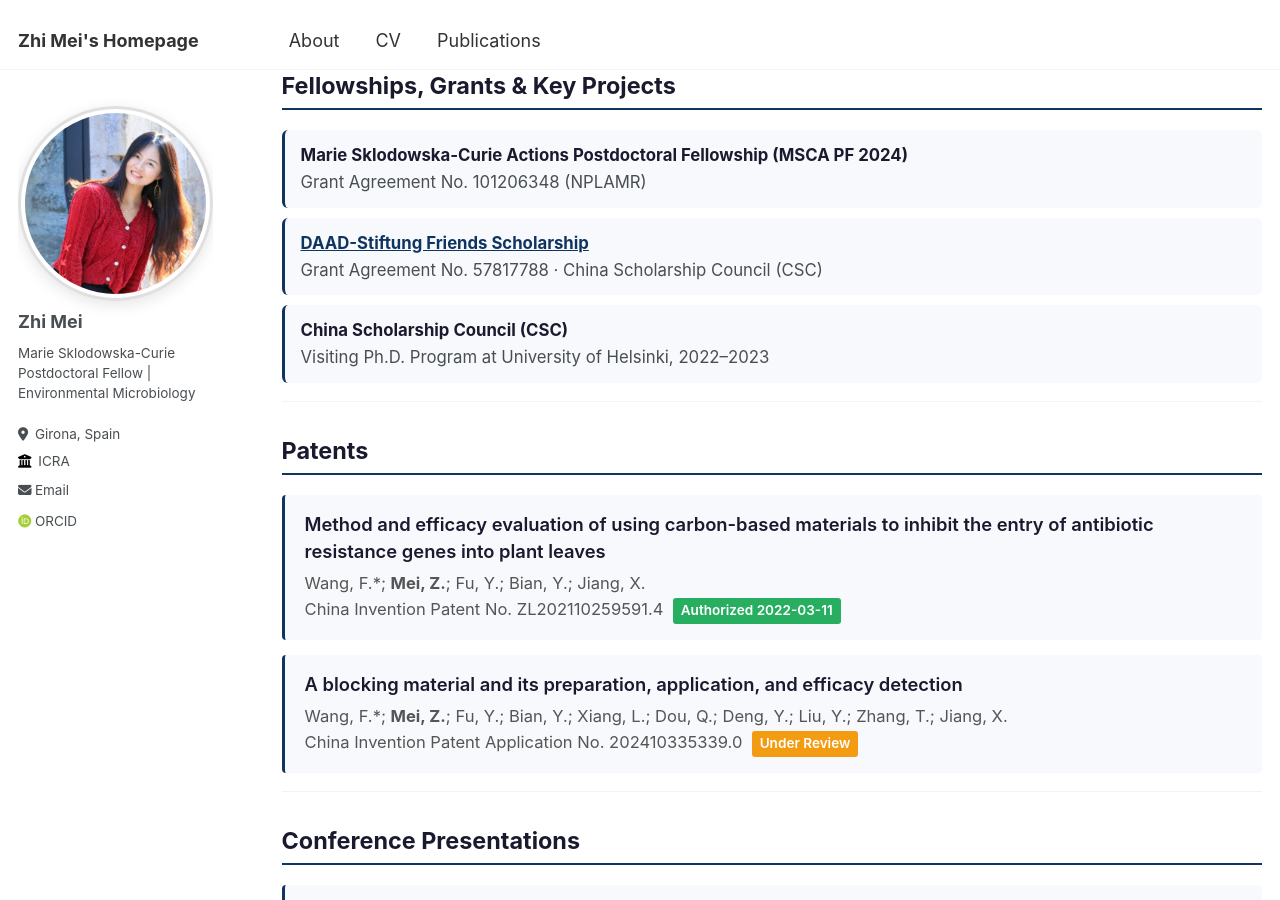
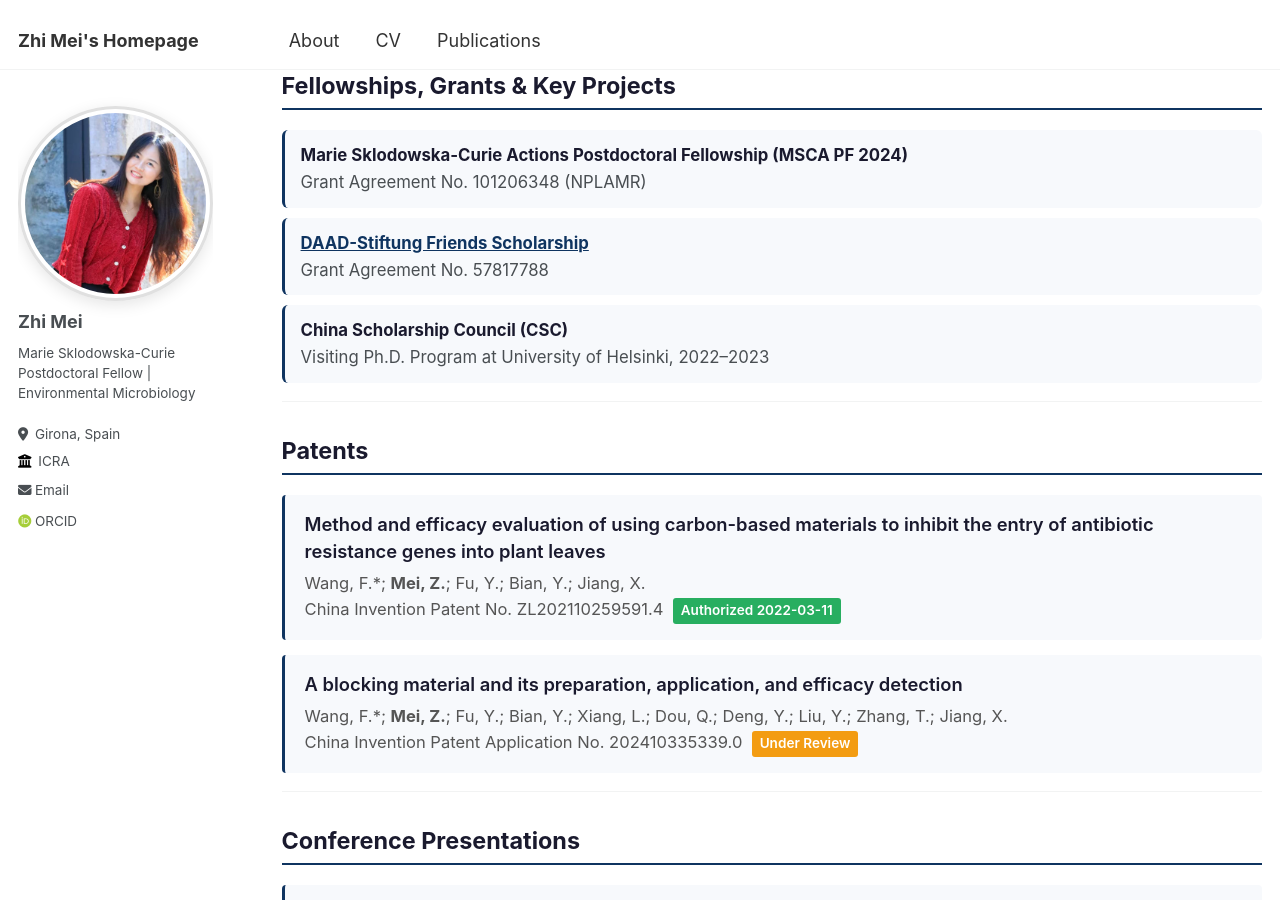
Before and after one commit to XxFChen/ZhiMei, a Jekyll site: the page built from _pages/cv.md, in a window 1280 px wide and 900 px high, scrolled down 1554 px. Built offline with Jekyll 4.4.1, drawn with Linux system fonts in a browser that asks for light colours; some web fonts are replaced.

Commit message:
Remove CSC label from DAAD scholarship

```diff
--- a/_pages/cv.md
+++ b/_pages/cv.md
@@ -180,7 +180,7 @@ redirect_from:
 
 <ul class="grant-list">
   <li><strong>Marie Sklodowska-Curie Actions Postdoctoral Fellowship (MSCA PF 2024)</strong><br>Grant Agreement No. 101206348 (NPLAMR)</li>
-  <li><strong><a href="https://www.daad-stiftung.de/foerderer-und-gefoerderte/testimonials-stipendiaten/artikel/en/90120-zhi-mei/" target="_blank">DAAD-Stiftung Friends Scholarship</a></strong><br>Grant Agreement No. 57817788 · China Scholarship Council (CSC)</li>
+  <li><strong><a href="https://www.daad-stiftung.de/foerderer-und-gefoerderte/testimonials-stipendiaten/artikel/en/90120-zhi-mei/" target="_blank">DAAD-Stiftung Friends Scholarship</a></strong><br>Grant Agreement No. 57817788</li>
   <li><strong>China Scholarship Council (CSC)</strong><br>Visiting Ph.D. Program at University of Helsinki, 2022–2023</li>
 </ul>
 
```
